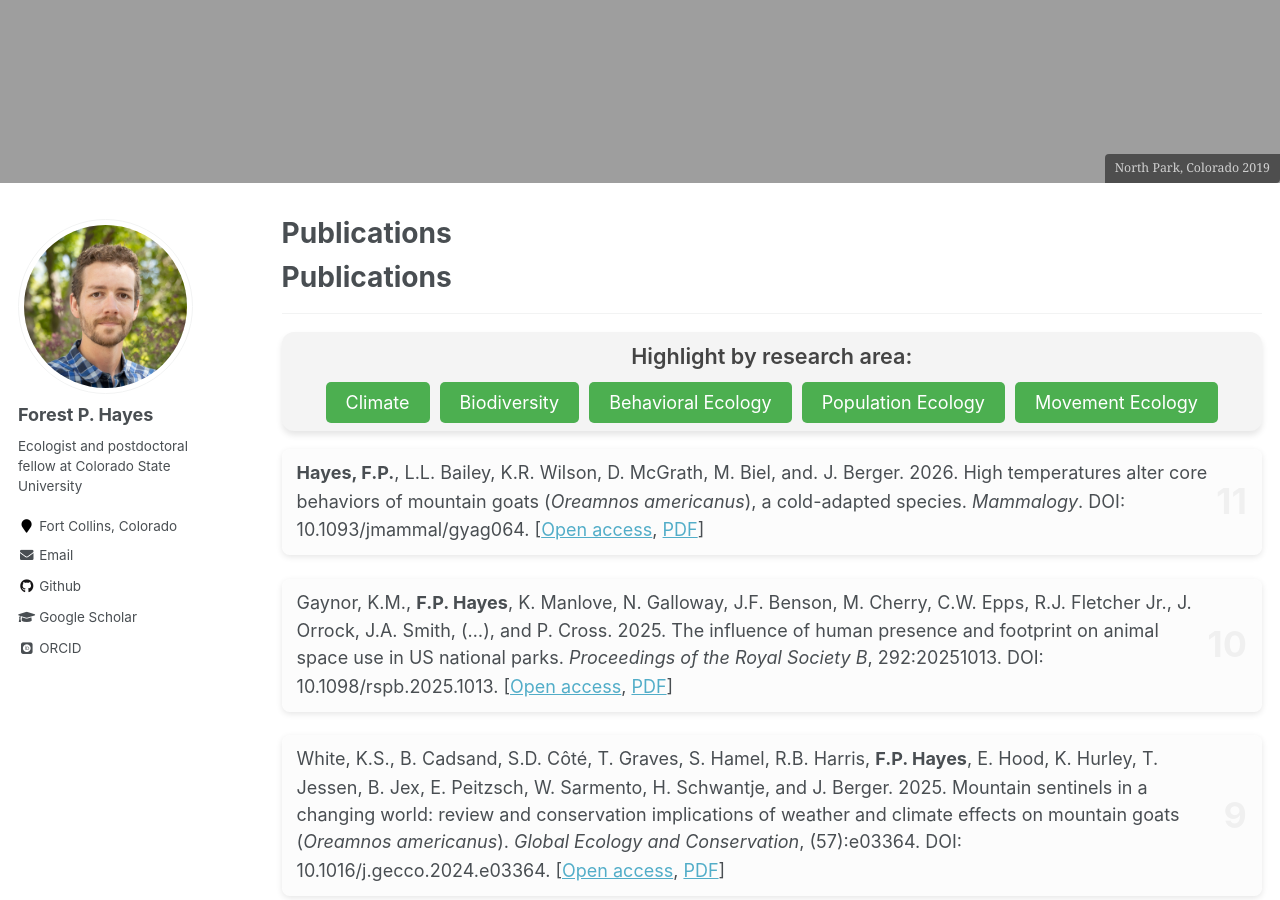
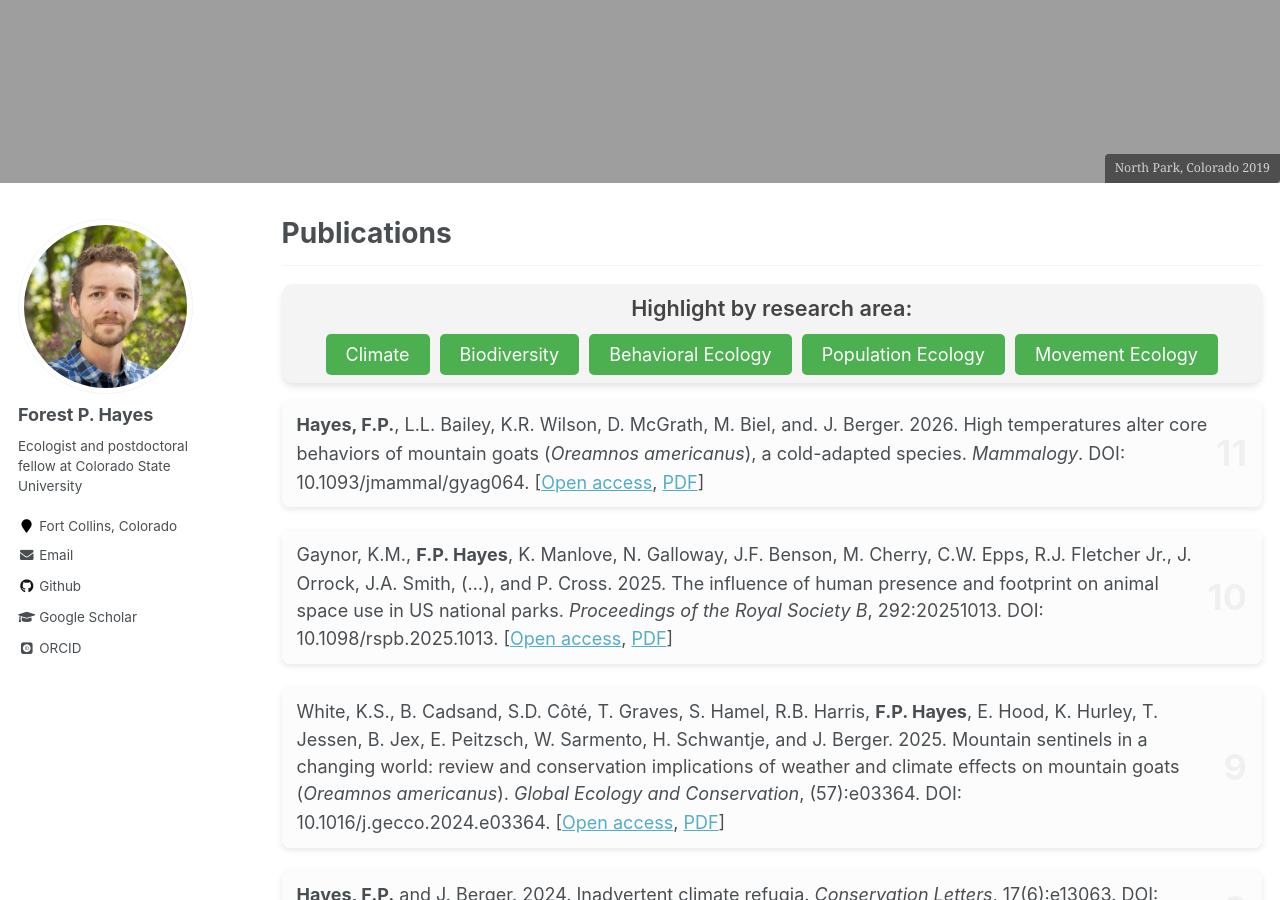
Before and after one commit to foresthayes/foresthayes.github.io, a Jekyll site: the page built from _pages/publications.md, in a window 1280 px wide and 900 px high, scrolled down 859 px. Built offline with Jekyll 4.4.1, drawn with Linux system fonts in a browser that asks for light colours; some web fonts are replaced; our own code applies the rules of GitHub Pages for plain Markdown files.

```diff
--- a/_pages/publications.md
+++ b/_pages/publications.md
@@ -8,7 +9,6 @@ header:
   caption: "North Park, Colorado 2019"
 ---
 
-# Publications
 --------------------------------------------------------------------------------
 
 <div id="topic-buttons-wrapper">
```
Also changed, not shown: other parts of _pages/publications.md (+1 -0 lines).
